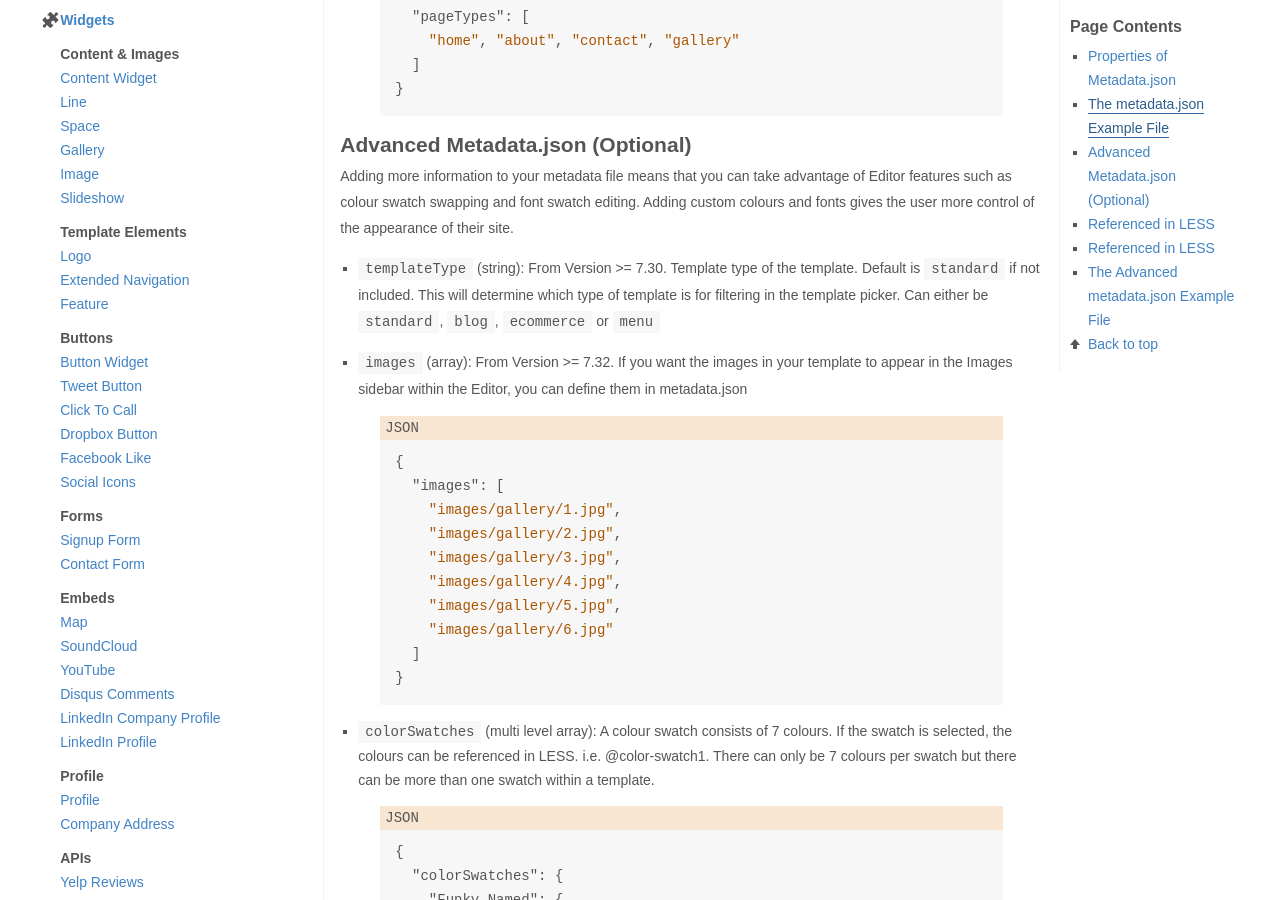
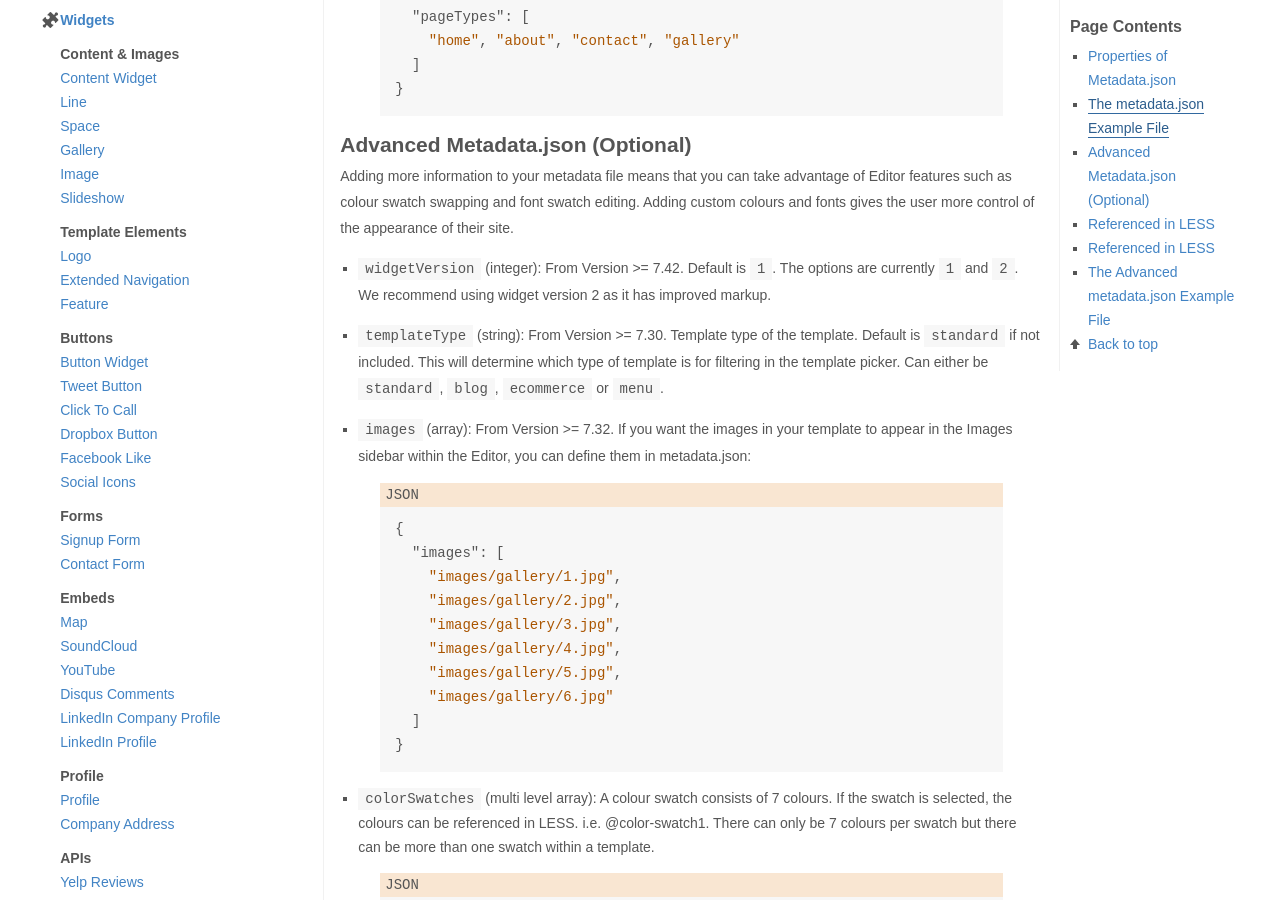
Before and after one commit to rusic/documentation, a Jekyll site: the page built from templating/metadata.md, in a window 1280 px wide and 900 px high, scrolled down 590 px. Built offline with Jekyll 4.4.1, drawn with Linux system fonts in a browser that asks for light colours.

Commit message:
Added `widgetVersion` into the JSON advanced metadata section as currently its undocumented.

````diff
--- a/templating/metadata.md
+++ b/templating/metadata.md
@@ -33,9 +33,11 @@ All templates must contain a ```metadata.json``` file. This file provides key in
 
 Adding more information to your metadata file means that you can take advantage of Editor features such as colour swatch swapping and font swatch editing. Adding custom colours and fonts gives the user more control of the appearance of their site.
 
-* ```templateType``` (string): From Version >= 7.30. Template type of the template. Default is ```standard``` if not included. This will determine which type of template is for filtering in the template picker. Can either be ```standard```, ```blog```, ```ecommerce``` or ```menu```
+* ```widgetVersion``` (integer): From Version >= 7.42. Default is ```1```. The options are currently ```1``` and ```2```. We recommend using widget version 2 as it has improved markup.
 
-* ```images``` (array): From Version >= 7.32. If you want the images in your template to appear in the Images sidebar within the Editor, you can define them in metadata.json
+* ```templateType``` (string): From Version >= 7.30. Template type of the template. Default is ```standard``` if not included. This will determine which type of template is for filtering in the template picker. Can either be ```standard```, ```blog```, ```ecommerce``` or ```menu```.
+
+* ```images``` (array): From Version >= 7.32. If you want the images in your template to appear in the Images sidebar within the Editor, you can define them in metadata.json:
 
 {% highlight json %}
 
````
